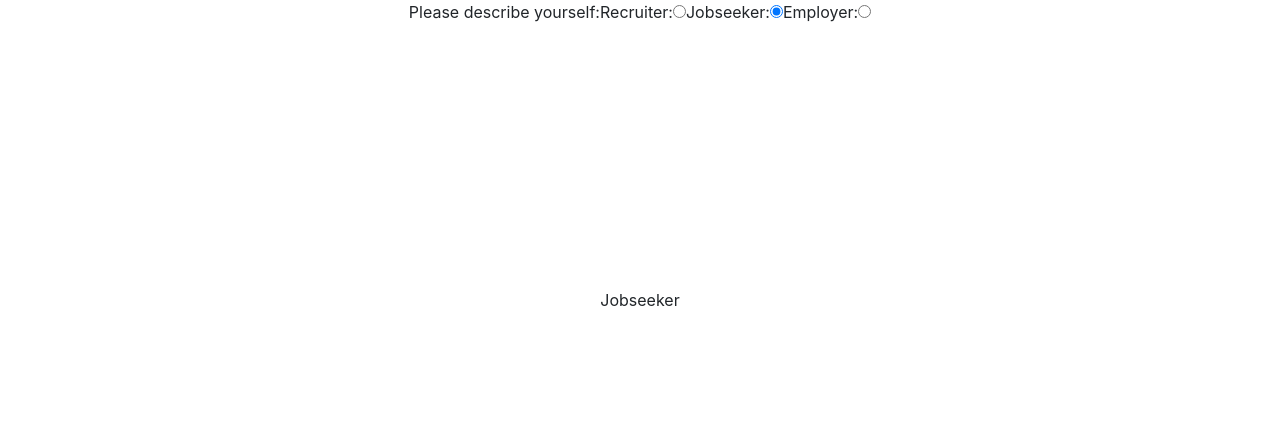
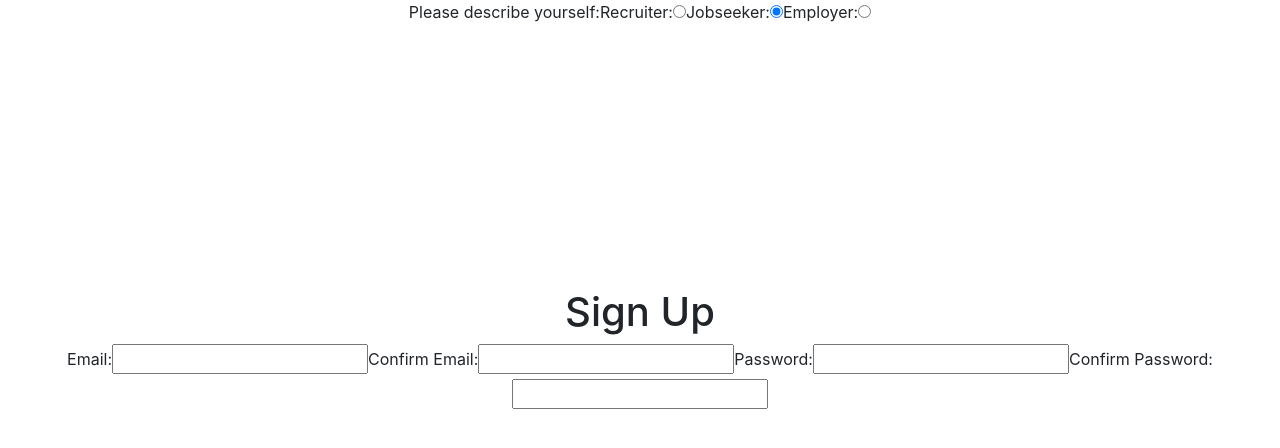
Before and after one commit to Reikon95/RecruiterRate, a React (Create React App) app: page /signup in a window 1280 px wide. Both pictures are taken after a click on the radio button 776 px from the left and 11 px from the top of the page. Shown: the top 448 px of the page. Built offline with nearby package versions, Linux system fonts and the light colour scheme.

Commit message:
componentised signup

```diff
--- a/src/signup/SignUpCandidate.js
+++ b/src/signup/SignUpCandidate.js
@@ -0,0 +1,18 @@
+import React from 'react';
+export default function SignUpRecruiter() {
+    return (
+        <>
+            <h1>Sign Up</h1>
+            <form>
+                <label>Email:</label>
+                <input type="email" />
+                <label>Confirm Email:</label>
+                <input type="email" />
+                <label>Password:</label>
+                <input type="password" />
+                <label>Confirm Password:</label>
+                <input type="password" />
+            </form>
+        </>
+    )
+}
--- a/src/signup/Signup.js
+++ b/src/signup/Signup.js
@@ -21,11 +21,11 @@
                 </>
                 : userType === "Jobseeker" ?
                     <>
-                        Jobseeker
+                        <SignUpCandidate/>
                     </>
                     : userType === "Employer" ?
                         <>
-                            Employer
+                            <SignUpEmployer/>
                         </>
                         :
                         <>
```
